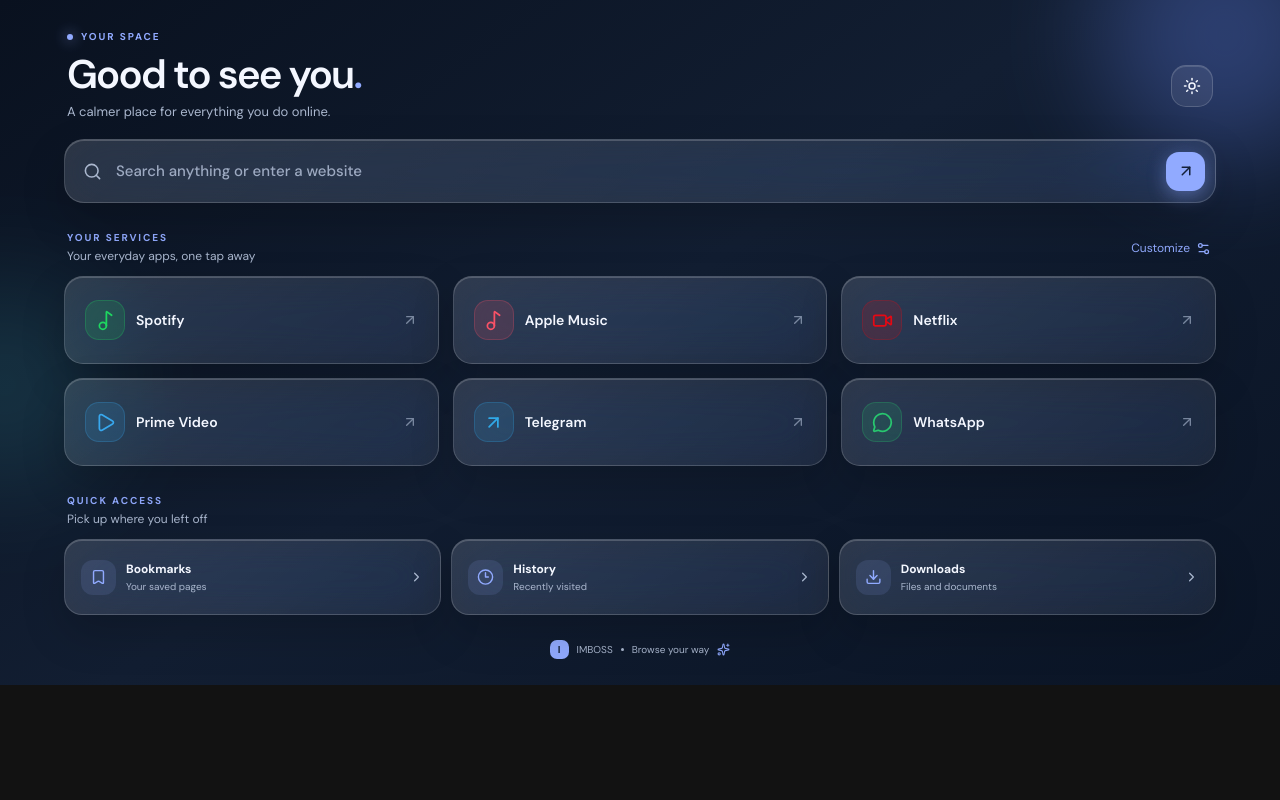
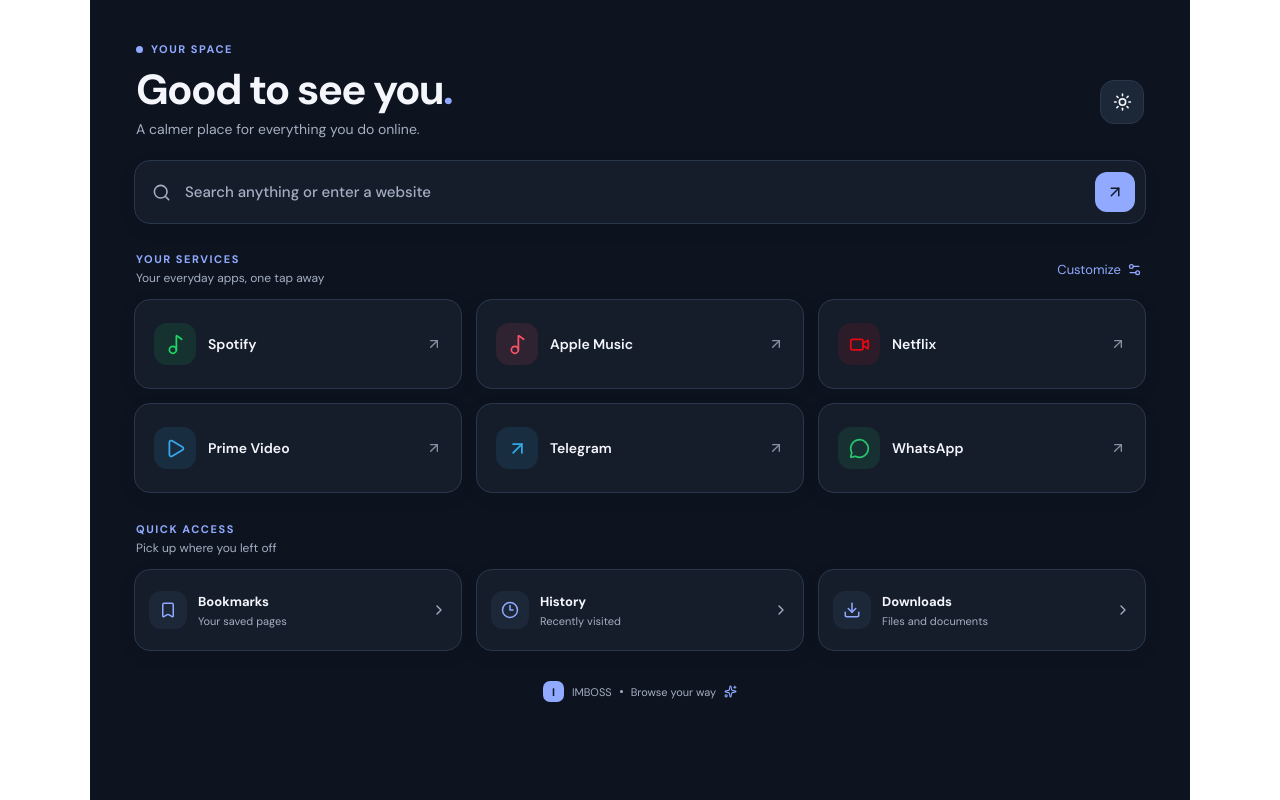
Before and after one commit to mikey-mike6768/Imboss, a React (Vite) app in the folder web-ui/: page / in a window 1280 px wide. Built offline with nearby package versions, Linux system fonts and the light colour scheme.

Commit message:
Replace glass effects with clean modern IMBOSS browser UI

```diff
--- a/web-ui/src/style.css
+++ b/web-ui/src/style.css
@@ -1,18 +1,52 @@
-@import url('https://fonts.googleapis.com/css2?family=DM+Sans:wght@400;500;600;700&display=swap');
-:root{font-family:'DM Sans',Inter,system-ui,-apple-system,sans-serif;color-scheme:dark; font-synthesis:none;text-rendering:optimizeLegibility}
-*{box-sizing:border-box}html,body,#root{margin:0;min-height:100%;width:100%}body{overflow-x:hidden}
-.app{--text:#f4f7ff;--muted:#aab7ce;--panel:rgba(255,255,255,.075);--panel-hi:rgba(255,255,255,.14);--stroke:rgba(255,255,255,.17);--shadow:0 18px 44px rgba(0,0,0,.18);position:relative;isolation:isolate;min-height:100%;padding:22px clamp(16px,3vw,34px) 18px;color:var(--text);background:linear-gradient(145deg,#09111f 0%,#121e32 48%,#0a1425 100%);overflow:hidden}
-.app.light{--text:#19253b;--muted:#687890;--panel:rgba(255,255,255,.48);--panel-hi:rgba(255,255,255,.76);--stroke:rgba(255,255,255,.84);--shadow:0 18px 44px rgba(64,89,132,.12);background:linear-gradient(145deg,#eaf1fc 0%,#dce8f8 52%,#f2f6fc 100%)}
-.ambient{position:absolute;z-index:-1;filter:blur(55px);border-radius:50%;opacity:.35;pointer-events:none}.ambient-a{width:250px;height:250px;right:-70px;top:-90px;background:#607fe8}.ambient-b{width:210px;height:210px;left:-100px;top:280px;background:#43b9c3;opacity:.16}
-.welcome{padding:2px 3px 19px}.eyebrow{font-size:10px;font-weight:700;letter-spacing:.19em;color:var(--accent);display:flex;align-items:center;gap:8px}.eyebrow-dot{width:6px;height:6px;border-radius:50%;background:var(--accent);box-shadow:0 0 14px var(--accent)}
-.hero-line{display:flex;align-items:center;justify-content:space-between;gap:16px;margin-top:9px}h1{font-size:clamp(27px,4.2vw,40px);line-height:1.1;letter-spacing:-.045em;margin:0;font-weight:600}h1 span{color:var(--accent)}.welcome p,.section-heading p{margin:7px 0 0;color:var(--muted);font-size:13px}
-.glass{background:linear-gradient(145deg,var(--panel-hi),var(--panel));border:1px solid var(--stroke);box-shadow:var(--shadow),inset 0 1px 0 rgba(255,255,255,.19);backdrop-filter:blur(24px) saturate(155%);-webkit-backdrop-filter:blur(24px) saturate(155%)}
-button{font:inherit;color:inherit;cursor:pointer}.icon-button{display:grid;place-items:center;width:42px;height:42px;border-radius:15px;border:1px solid var(--stroke);background:var(--panel);box-shadow:inset 0 1px 0 #ffffff24}.icon-button svg{width:18px}
-.search-card{height:58px;border-radius:20px;display:flex;align-items:center;gap:12px;padding:0 10px 0 18px;margin-bottom:25px}.search-symbol{color:var(--muted);display:grid;place-items:center}.search-card input{min-width:0;flex:1;border:0;outline:0;background:transparent;color:var(--text);font:500 15px 'DM Sans',sans-serif}.search-card input::placeholder{color:var(--muted);opacity:.9}.search-go{width:39px;height:39px;border:0;border-radius:13px;background:var(--accent);color:#142039;display:grid;place-items:center;box-shadow:0 5px 18px color-mix(in srgb,var(--accent),transparent 58%)}
-.section{margin-top:22px}.section-heading{display:flex;justify-content:space-between;align-items:end;margin:0 3px 12px}.section-heading p{font-size:12px;margin-top:4px}.text-button{border:0;background:transparent;color:var(--accent);font-size:12px;display:flex;align-items:center;gap:6px;padding:8px 2px}
-.service-grid{display:grid;grid-template-columns:repeat(3,minmax(0,1fr));gap:10px}.service-tile{min-width:0;min-height:76px;border-radius:19px;padding:12px 14px;display:flex;align-items:center;gap:11px;text-align:left;transition:transform .18s ease,border-color .18s ease,background .18s ease}.service-tile:active,.quick-tile:active{transform:scale(.985)}.service-icon{width:40px;height:40px;flex:0 0 40px;border-radius:14px;display:grid;place-items:center;color:var(--service-color);background:color-mix(in srgb,var(--service-color),transparent 86%);border:1px solid color-mix(in srgb,var(--service-color),transparent 76%)}.service-name{font-size:14px;font-weight:600;flex:1;white-space:nowrap;overflow:hidden;text-overflow:ellipsis}.tile-arrow{color:var(--muted);opacity:.65}
-.quick-section{margin-top:25px}.quick-grid{display:grid;grid-template-columns:repeat(3,minmax(0,1fr));gap:10px}.quick-tile{border-radius:18px;padding:12px;min-height:68px;display:flex;align-items:center;gap:10px;text-align:left}.quick-icon{width:35px;height:35px;border-radius:12px;display:grid;place-items:center;color:var(--accent);background:color-mix(in srgb,var(--accent),transparent 88%)}.quick-icon svg{width:17px}.quick-tile span:nth-child(2){display:flex;flex-direction:column;gap:3px;flex:1;min-width:0}.quick-tile b{font-size:12px}.quick-tile small{font-size:10px;color:var(--muted)}.quick-tile>svg{width:15px;color:var(--muted)}
-.empty-state{grid-column:1/-1;border-radius:17px;padding:20px;color:var(--muted);font-size:13px;text-align:center}
-.footer{display:flex;justify-content:center;align-items:center;gap:8px;color:var(--muted);font-size:10px;padding:25px 0 4px}.footer-mark{width:19px;height:19px;display:grid;place-items:center;border-radius:7px;color:#13213a;background:var(--accent);font-weight:800}.footer i{width:3px;height:3px;background:var(--muted);border-radius:50%}.footer svg{color:var(--accent)}
-@media(max-width:620px){.app{padding:18px 14px 15px}.service-grid{grid-template-columns:repeat(2,minmax(0,1fr))}.quick-grid{grid-template-columns:1fr}.quick-tile{min-height:60px}.welcome{padding-bottom:16px}.section{margin-top:19px}.service-tile{min-height:68px;padding:10px}.search-card{margin-bottom:21px}}
-@media(min-width:900px){.app{padding:28px clamp(30px,5vw,72px) 22px}.service-grid{grid-template-columns:repeat(3,minmax(0,1fr));gap:14px}.service-tile{min-height:88px;padding:16px 20px}.quick-tile{min-height:76px;padding:16px}.search-card{height:64px}.section{margin-top:28px}}
+@import url('https://fonts.googleapis.com/css2?family=DM+Sans:wght@400;500;600;700;800&display=swap');
+:root{font-family:'DM Sans',Inter,system-ui,-apple-system,sans-serif;font-synthesis:none;text-rendering:optimizeLegibility}
+*{box-sizing:border-box}
+html,body,#root{margin:0;min-height:100%;width:100%}
+body{overflow-x:hidden}
+.app{--text:#f4f6fb;--muted:#a4afc1;--surface:#151d2b;--surface-2:#1c2738;--border:#2a374b;--accent:#91aaff;min-height:100vh;padding:26px clamp(18px,4vw,44px) 28px;color:var(--text);background:#0d1420}
+.app.light{--text:#182235;--muted:#68758a;--surface:#fff;--surface-2:#f3f6fa;--border:#dce3ec;--accent:#4269d8;background:#f3f6fa}
+.ambient{display:none}
+.welcome{padding:4px 2px 22px}
+.eyebrow{font-size:11px;font-weight:700;letter-spacing:.14em;color:var(--accent);display:flex;align-items:center;gap:8px}
+.eyebrow-dot{width:7px;height:7px;border-radius:50%;background:var(--accent)}
+.hero-line{display:flex;align-items:center;justify-content:space-between;gap:16px;margin-top:10px}
+h1{font-size:clamp(28px,4vw,42px);line-height:1.12;letter-spacing:-.04em;margin:0;font-weight:700}
+h1 span{color:var(--accent)}
+.welcome p,.section-heading p{margin:7px 0 0;color:var(--muted);font-size:14px}
+.glass{background:var(--surface);border:1px solid var(--border);box-shadow:0 5px 18px #00000012}
+button{font:inherit;color:inherit;cursor:pointer}
+.icon-button{display:grid;place-items:center;width:44px;height:44px;border-radius:14px;border:1px solid var(--border);background:var(--surface-2)}
+.icon-button svg{width:19px}
+.search-card{height:58px;border-radius:16px;display:flex;align-items:center;gap:12px;padding:0 10px 0 17px;margin-bottom:28px;background:var(--surface);border:1px solid var(--border)}
+.search-symbol{color:var(--muted);display:grid;place-items:center}
+.search-card input{min-width:0;flex:1;border:0;outline:0;background:transparent;color:var(--text);font:500 15px 'DM Sans',sans-serif}
+.search-card input::placeholder{color:var(--muted)}
+.search-go{width:40px;height:40px;border:0;border-radius:12px;background:var(--accent);color:#101a2b;display:grid;place-items:center}
+.section{margin-top:25px}
+.section-heading{display:flex;justify-content:space-between;align-items:end;margin:0 2px 13px}
+.section-heading p{font-size:12px;margin-top:4px}
+.text-button{border:0;background:transparent;color:var(--accent);font-size:13px;display:flex;align-items:center;gap:6px;padding:8px 2px}
+.service-grid{display:grid;grid-template-columns:repeat(3,minmax(0,1fr));gap:12px}
+.service-tile{min-width:0;min-height:82px;border-radius:16px;padding:14px;display:flex;align-items:center;gap:12px;text-align:left;background:var(--surface);border:1px solid var(--border);transition:transform .16s,border-color .16s}
+.service-tile:active,.quick-tile:active{transform:scale(.985)}
+.service-tile:hover,.quick-tile:hover{border-color:var(--accent)}
+.service-icon{width:42px;height:42px;flex:0 0 42px;border-radius:13px;display:grid;place-items:center;color:var(--service-color);background:color-mix(in srgb,var(--service-color),transparent 89%)}
+.service-name{font-size:14px;font-weight:600;flex:1;white-space:nowrap;overflow:hidden;text-overflow:ellipsis}
+.tile-arrow{color:var(--muted);opacity:.8}
+.quick-section{margin-top:29px}
+.quick-grid{display:grid;grid-template-columns:repeat(3,minmax(0,1fr));gap:12px}
+.quick-tile{border-radius:16px;padding:14px;min-height:76px;display:flex;align-items:center;gap:11px;text-align:left;background:var(--surface);border:1px solid var(--border)}
+.quick-icon{width:38px;height:38px;border-radius:12px;display:grid;place-items:center;color:var(--accent);background:var(--surface-2)}
+.quick-icon svg{width:18px}
+.quick-tile span:nth-child(2){display:flex;flex-direction:column;gap:4px;flex:1;min-width:0}
+.quick-tile b{font-size:13px}
+.quick-tile small{font-size:11px;color:var(--muted)}
+.quick-tile>svg{width:16px;color:var(--muted)}
+.empty-state{grid-column:1/-1;border-radius:15px;padding:22px;color:var(--muted);font-size:13px;text-align:center;background:var(--surface);border:1px solid var(--border)}
+.footer{display:flex;justify-content:center;align-items:center;gap:8px;color:var(--muted);font-size:11px;padding:30px 0 4px}
+.footer-mark{width:21px;height:21px;display:grid;place-items:center;border-radius:7px;color:#101a2b;background:var(--accent);font-weight:800}
+.footer i{width:3px;height:3px;background:var(--muted);border-radius:50%}
+.footer svg{color:var(--accent)}
+button:focus-visible,input:focus-visible{outline:2px solid var(--accent);outline-offset:3px}
+@media(max-width:700px){.app{padding:20px 15px 24px}.service-grid{grid-template-columns:repeat(2,minmax(0,1fr));gap:9px}.quick-grid{grid-template-columns:1fr;gap:9px}.quick-tile{min-height:64px}.welcome{padding-bottom:18px}.section{margin-top:21px}.service-tile{min-height:70px;padding:11px}.search-card{margin-bottom:23px}}
+@media(min-width:1000px){.app{max-width:1100px;margin:0 auto;padding-top:38px}.service-grid{grid-template-columns:repeat(3,minmax(0,1fr));gap:14px}.service-tile{min-height:90px;padding:17px 19px}.quick-grid{gap:14px}.quick-tile{min-height:82px}.search-card{height:64px}}
```
